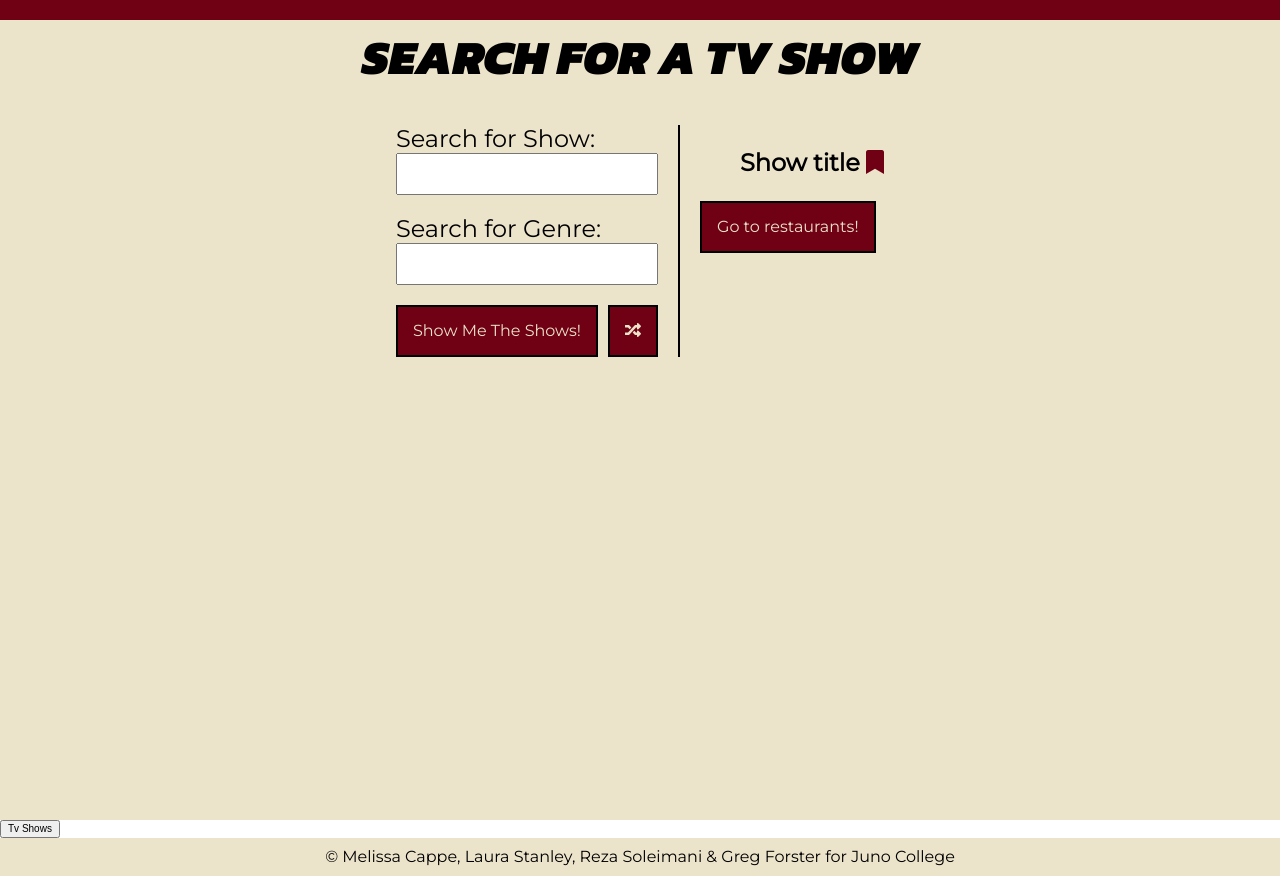
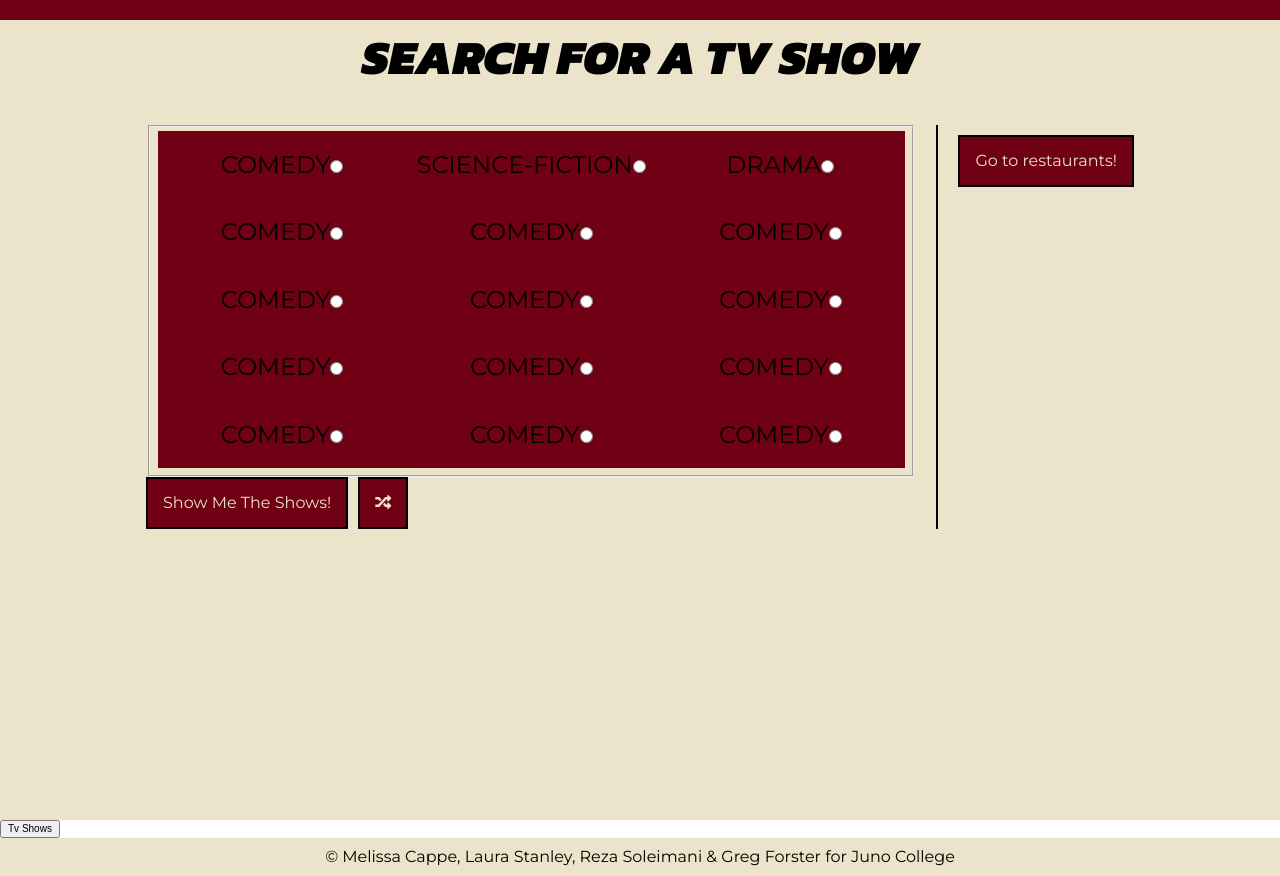
Before and after one commit to binge-fest/binge-fest, a React (Create React App) app: page / in a window 1280 px wide. Shown: the part 780-1656 px from the top of the page. Built offline with nearby package versions, Linux system fonts and the light colour scheme.

Commit message:
Added tv show functionality :tv:

```diff
--- a/src/App.css
+++ b/src/App.css
@@ -144,6 +144,18 @@ input[type="text"]:hover {
   background-color: #f46e00;
 }
 
+.tvShows label {
+  cursor: pointer;
+  padding: 20px 10px;
+  text-transform: uppercase;
+  text-align: center;
+  background-color: #700014;
+}
+
+.tvImage {
+  width: 200px;
+}
+
 .fa-bookmark {
   color: #700014;
 }
@@ -236,6 +248,9 @@ input[type="text"]:hover {
 .foodResults {
   padding-left: 20px;
 }
+.foodImage {
+  width: 400px;
+}
 
 /* Footer Styles */
 
@@ -255,3 +270,8 @@ footer a:hover,
 footer a:focus {
   color: #f46e00;
 }
+
+fieldset {
+  display: grid;
+  grid-template-columns: 1fr 1fr 1fr;
+}
--- a/src/Components/MainComponents/Results.js
+++ b/src/Components/MainComponents/Results.js
@@ -8,7 +8,7 @@ class Results extends Component {
   }
 
   render () {
-    const { name, rating, review_count, price, categories, display_phone, distance } = this.props.restaurant;
+    const { name, rating, review_count, price, categories, display_phone, distance, image_url } = this.props.restaurant;
 
     return (
       <section className="results">
@@ -29,16 +29,15 @@ class Results extends Component {
             <div className="foodResults">
               <h2>Your Food</h2>
 
-              <h3>{name}</h3>
+              <h3>{name} ({price})</h3>
               <h4>Rating: {rating}, Reviews: {review_count}</h4>
-              <h4>{price}</h4>
               <h4>{categories.map(category => {
                 return category.title + ', '
               })}</h4>
               <h4>Phone: {display_phone}</h4>
               <h4>Distance from user: {Math.round(distance / 100) / 10}</h4>
 
-              <img src="" alt="" />
+              <img src={image_url} alt="" className="foodImage" />
 
             </div>
           </div>
--- a/src/Components/MainComponents/TvShows.js
+++ b/src/Components/MainComponents/TvShows.js
@@ -1,62 +1,91 @@
-import { Component, useState } from 'react';
+import { Component } from 'react';
 import firebase from '../../firebase.js';
 import axios from 'axios';
-
 
 class TvShows extends Component {
   constructor() {
     super();
     this.state = {
+      tvGenre: null,
+      tvResult: null,
       tvSearch: '',
-      tvGenre: '',
-      tvResult: {},
-      isOn: true
+      isOn: true,
     }
   }
 
   handleSubmit = (e) => {
     e.preventDefault();
+    const apiKey = "262b2d458b0315ed4049499ffec1d210";
+
     console.log(this.state);
     axios({
-      url: 'http://api.tvmaze.com/singlesearch/shows',
+      url: 'https://api.themoviedb.org/3/discover/tv',
       method: 'GET',
       responseType: 'json',
       params: {
-        q: this.state.tvSearch
+        api_key: apiKey,
+        language: `en-US`,
+        with_genres: this.state.tvGenre,
+        page: 1
+        // sort_by: `popularity.desc`,
+        // page: pages
       }
-    }).then((res) => {
+    }).then(res => {
       console.log(res);
       this.setState({
-        tvResult: {
-          name: res.data.name,
-          rating: res.data.rating.average
-        }
+        tvResult: res.data.results
       })
 
-      console.log(this.state.tvResult);
-      const dbRef = firebase.database().ref('/tvShows');
-      dbRef.push(this.state.tvResult);
+    })
+    //   console.log(res);
+    //   // this.setState({
+    //   //   tvResult: {
+    //   //     name: res.data.name,
+    //   //     rating: res.data.rating.average
+    //   //   }
+    //   // })
 
-      dbRef.on('value', (snapshot) => {
-        const dataObject = snapshot.val();
-        console.log(dataObject);
-      })
-    })
+    //   // console.log(this.state.tvResult);
+    //   // const dbRef = firebase.database().ref('/tvShows');
+    //   // dbRef.push(this.state.tvResult);
+
+    //   // dbRef.on('value', (snapshot) => {
+    //   //   const dataObject = snapshot.val();
+    //   //   console.log(dataObject);
+    //   // })
+    // })
   }
 
   handleChange = (e) => {
     const target = e.target;
 
     this.setState({
-      [target.name]: target.value
+      tvGenre: target.value
     })
   }
 
+  addToDatabase = (show) => {
+    console.log(show);
+    let isIn = false;
+    const tvShowRef = firebase.database().ref('/tvShows');
+    tvShowRef.once('value', snapshot => {
+      // console.log(snapshot.val());
+      const data = snapshot.val();
+      for (let tvShowId in data) {
+        if (data[tvShowId].name === show.name) {
+          isIn = true;
+        }
+      }
+      if (!isIn) {
+        tvShowRef.push(show);
+        console.log('not in');
+      }
+    })
 
 
+  }
 
   render() {
-
 
     return (
       <div id="tvShows" className="tvShows">
@@ -65,19 +94,84 @@ class TvShows extends Component {
           <div className="showContainer">
             <div className="showSearch">
               <form onSubmit={this.handleSubmit}>
-                <label htmlFor="tvSearch">Search for Show:</label>
-                <input type="text" id="tvSearch" name="tvSearch" onChange={this.handleChange} />
-                <label htmlFor="tvGenre">Search for Genre:</label>
-                <input type="text" id="tvGenre" name="tvGenre" onChange={this.handleChange} />
+                {/* <label htmlFor="tvSearch">Search for Show:</label>
+                <input type="text" id="tvSearch" name="tvSearch" onChange={this.handleChange} /> */}
+                {/* <label htmlFor="tvGenre">Search for Genre:</label>
+                <input type="text" id="tvGenre" name="tvGenre" onChange={this.handleChange} /> */}
+
+                <fieldset>
+                  <label className="genreCategoryOption" for="comedy">Comedy
+                    <input
+                      type="radio"
+                      name="categoryMeal"
+                      value="35"
+                      id="comedy"
+                      onChange={this.handleChange}
+                    />
+                  </label>
+                  <label className="genreCategoryOption" for="scienceFiction">Science-Fiction
+                    <input type="radio" name="categoryMeal" value="10765" id="scienceFiction" />
+                  </label>
+                  <label className="genreCategoryOption" for="Drama">Drama
+                    <input type="radio" name="categoryMeal" value="18" id="Drama" />
+                  </label>
+                  <label className="genreCategoryOption" for="Comedy">Comedy
+                    <input type="radio" name="categoryMeal" value="35" id="Comedy" />
+                  </label>
+                  <label className="genreCategoryOption" for="Comedy">Comedy
+                    <input type="radio" name="categoryMeal" value="35" id="Comedy" />
+                  </label>
+                  <label className="genreCategoryOption" for="Comedy">Comedy
+                    <input type="radio" name="categoryMeal" value="35" id="Comedy" />
+                  </label>
+                  <label className="genreCategoryOption" for="Comedy">Comedy
+                    <input type="radio" name="categoryMeal" value="35" id="Comedy" />
+                  </label>
+                  <label className="genreCategoryOption" for="Comedy">Comedy
+                    <input type="radio" name="categoryMeal" value="Comedy" id="Comedy" />
+                  </label>
+                  <label className="genreCategoryOption" for="Comedy">Comedy
+                    <input type="radio" name="categoryMeal" value="Comedy" id="Comedy" />
+                  </label>
+                  <label className="genreCategoryOption" for="Comedy">Comedy
+                    <input type="radio" name="categoryMeal" value="Comedy" id="Comedy" />
+                  </label>
+                  <label className="genreCategoryOption" for="Comedy">Comedy
+                    <input type="radio" name="categoryMeal" value="Comedy" id="Comedy" />
+                  </label>
+                  <label className="genreCategoryOption" for="Comedy">Comedy
+                    <input type="radio" name="categoryMeal" value="Comedy" id="Comedy" />
+                  </label>
+                  <label className="genreCategoryOption" for="Comedy">Comedy
+                    <input type="radio" name="categoryMeal" value="Comedy" id="Comedy" />
+                  </label>
+                  <label className="genreCategoryOption" for="Comedy">Comedy
+                    <input type="radio" name="categoryMeal" value="Comedy" id="Comedy" />
+                  </label>
+                  <label className="genreCategoryOption" for="Comedy">Comedy
+                    <input
+                      type="radio"
+                      name="categoryMeal"
+                      value="Comedy"
+                      id="Comedy"
+                    />
+                  </label>
+                </fieldset>
+
                 <button value="getShows" className="showMeShows">Show Me The Shows!</button>
                 <button value="submit" className="showRandomizer"><i className="fas fa-random" title="Click for random option"></i></button>
               </form>
             </div>
             <div id="showResults" className="showSelections">
               <ul>
-                <li>
-                  <h3>Show title <a href="#"><i class="fas fa-bookmark" title="Add to favourites"></i></a></h3>
-                </li>
+                {this.state.tvResult && this.state.tvResult.map(show => {
+                  return (
+                    <li>
+                      <h3>{show.name} <button href="#"><i class="fas fa-bookmark" title="Add to favourites" onClick={() => this.addToDatabase(show)}></i></button></h3>
+                      <img src={`https://image.tmdb.org/t/p/original${show.poster_path}`} alt="" className="tvImage" />
+                    </li>
+                  )
+                })}
               </ul>
               <button value="showRestaurants" className="goToRestaurants">Go to restaurants!</button>
             </div>
```
Also changed, not shown: src/genres.js (added, +18 -0 lines), 1 other file (tests, documents, lock files or other folders).
